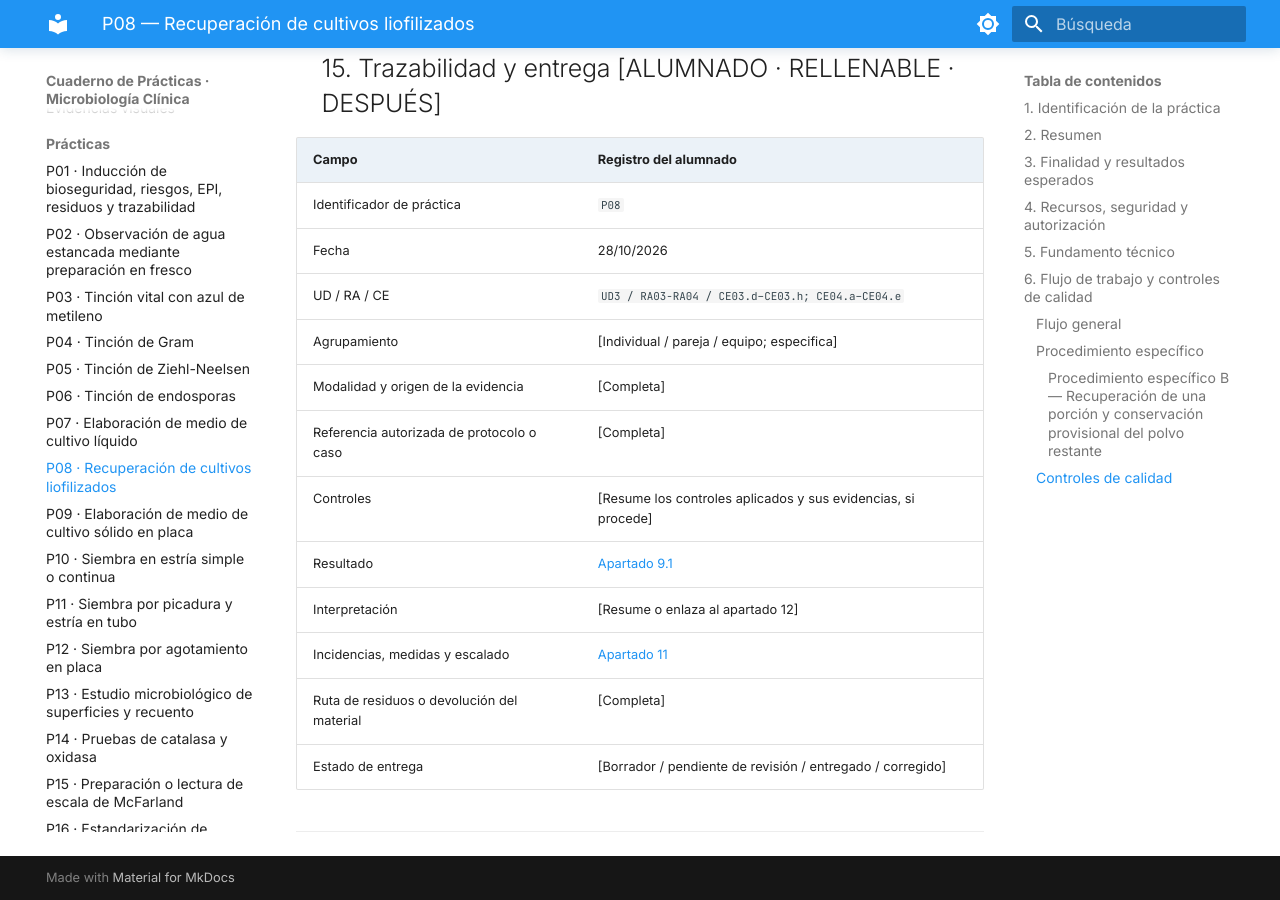
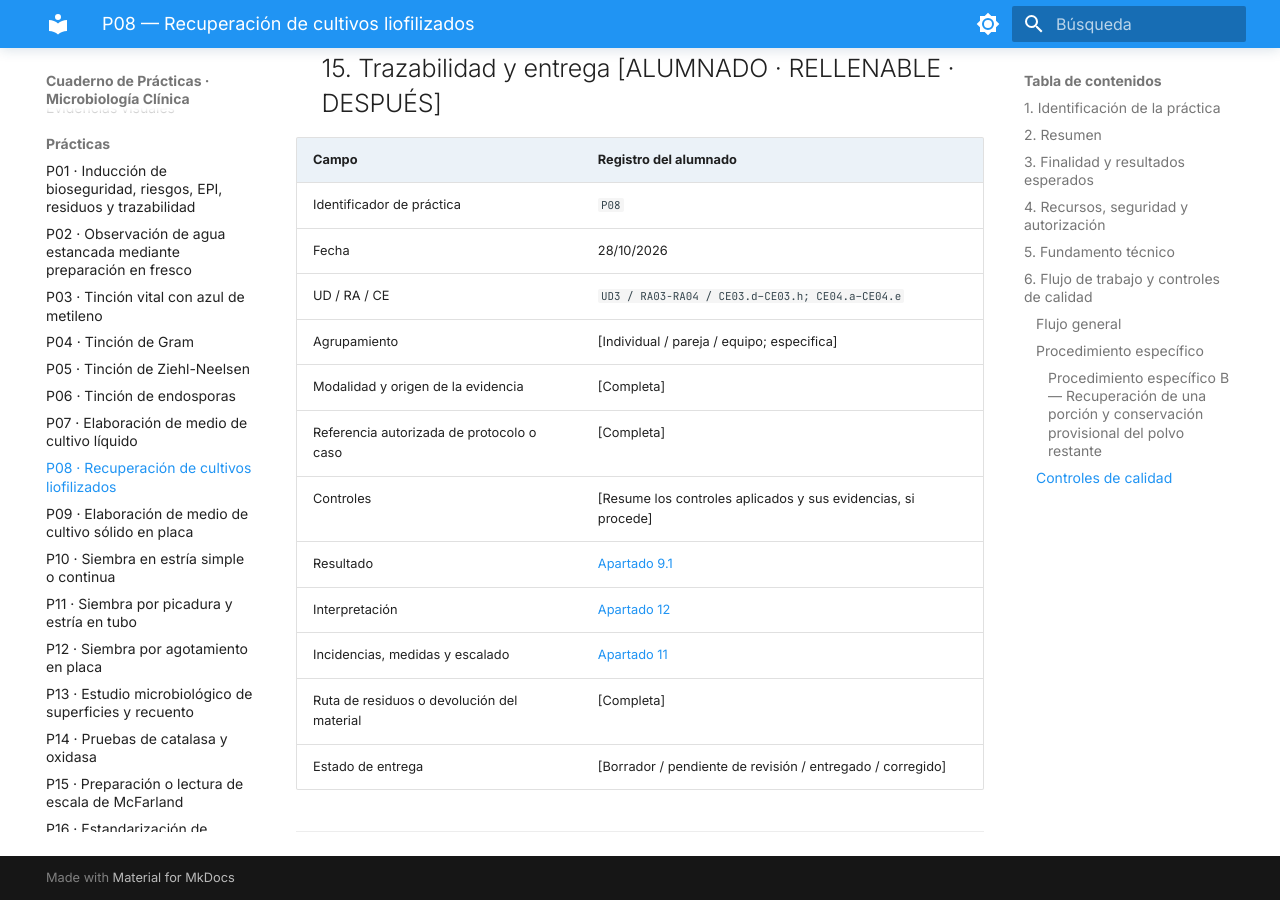
Before and after one commit to Rebeca-hubb/Cuaderno-Pr-cticas-Microbiolog-a-Rebeca-Vicho-, an MkDocs documentation site: the page built from docs/practicas/P08_Recuperacion_de_liofilizados.md, in a window 1280 px wide and 900 px high, scrolled down 18241 px. Built offline with MkDocs 1.6.1 and Material for MkDocs 9.7.7, drawn with Linux system fonts in a browser that asks for light colours.

Commit message:
Update P08_Recuperacion_de_liofilizados.md

```diff
--- a/docs/practicas/P08_Recuperacion_de_liofilizados.md
+++ b/docs/practicas/P08_Recuperacion_de_liofilizados.md
@@ -264,7 +264,7 @@ Responde de forma razonada a las cuatro preguntas. Relaciona cada respuesta con
 | Referencia autorizada de protocolo o caso | [Completa] |
 | Controles | [Resume los controles aplicados y sus evidencias, si procede] |
 | Resultado | [Apartado 9.1](https://github.com/Rebeca-hubb/Cuaderno-Pr-cticas-Microbiolog-a-Rebeca-Vicho-/blob/main/docs/practicas/P08_Recuperacion_de_liofilizados.md#91-registro-de-observaciones-y-c%C3%A1lculos) |
-| Interpretación | [Resume o enlaza al apartado 12] |
+| Interpretación | [Apartado 12](https://github.com/Rebeca-hubb/Cuaderno-Pr-cticas-Microbiolog-a-Rebeca-Vicho-/blob/main/docs/practicas/P08_Recuperacion_de_liofilizados.md#12-interpretaci%C3%B3n-t%C3%A9cnica-alumnado--rellenable--despu%C3%A9s) |
 | Incidencias, medidas y escalado | [Apartado 11](https://github.com/Rebeca-hubb/Cuaderno-Pr-cticas-Microbiolog-a-Rebeca-Vicho-/blob/main/docs/practicas/P08_Recuperacion_de_liofilizados.md#11-incidencias-errores-y-medidas-correctoras-alumnado--rellenable--durante) |
 | Ruta de residuos o devolución del material | [Completa] |
 | Estado de entrega | [Borrador / pendiente de revisión / entregado / corregido] |
```
